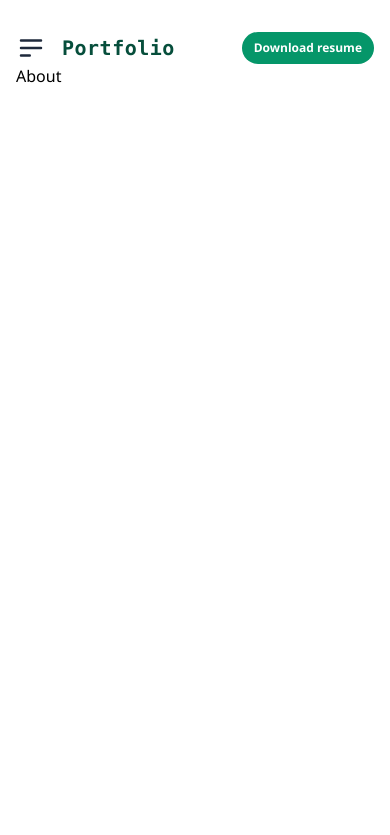
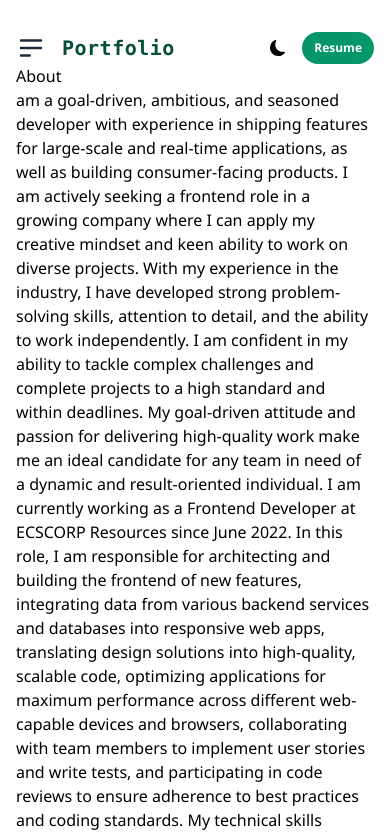
Before and after one commit to Kelechi095/Portfolio, a React (Vite) app: page /about in a window 390 px wide. Shown: the top 835 px of the page. Built offline with nearby package versions, Linux system fonts and the light colour scheme.

Commit message:
redesigned hamburger nav

```diff
--- a/src/Pages/About.tsx
+++ b/src/Pages/About.tsx
@@ -6,6 +6,44 @@ const About = () => {
     <Wrapper>
       <Nav />
       <h2>About</h2>
+      <p>
+        {" "}
+        am a goal-driven, ambitious, and seasoned developer with experience in
+        shipping features for large-scale and real-time applications, as well as
+        building consumer-facing products. I am actively seeking a frontend role
+        in a growing company where I can apply my creative mindset and keen
+        ability to work on diverse projects. With my experience in the industry,
+        I have developed strong problem-solving skills, attention to detail, and
+        the ability to work independently. I am confident in my ability to
+        tackle complex challenges and complete projects to a high standard and
+        within deadlines. My goal-driven attitude and passion for delivering
+        high-quality work make me an ideal candidate for any team in need of a
+        dynamic and result-oriented individual. I am currently working as a
+        Frontend Developer at ECSCORP Resources since June 2022. In this role, I
+        am responsible for architecting and building the frontend of new
+        features, integrating data from various backend services and databases
+        into responsive web apps, translating design solutions into
+        high-quality, scalable code, optimizing applications for maximum
+        performance across different web-capable devices and browsers,
+        collaborating with team members to implement user stories and write
+        tests, and participating in code reviews to ensure adherence to best
+        practices and coding standards. My technical skills include HTML, CSS,
+        JavaScript, TypeScript, React.js, Next.js, MongoDB, Tailwind CSS, Git,
+        Firebase, Redux/Redux-Toolkit, React-Query, Zod, and Next-Auth/Auth.js.
+        These skills cover a broad range of frontend development technologies
+        and frameworks, showcasing my versatility and ability to adapt to
+        different projects and environments. In addition to my technical skills,
+        I posses a set of valuable soft skills. I have excellent written and
+        oral communication skills, critical thinking skills, problem-solving
+        skills, strong work ethic, flexibility, adaptability, and time
+        management skills. This enable me to collaborate with my team members
+        and stakeholders effectively. Beyond my professional life, I have a
+        range of interests which includes reading, traveling, and listening to
+        music. I have obtained certifications in Responsive Web Design and
+        Frontend Development Libraries. Additionally, I have completed Jobberman
+        Soft Skills Training Certification, I believe these certifications will
+        further enhance my professional skill set.
+      </p>
     </Wrapper>
   );
 };
--- a/src/components/Hamburger.tsx
+++ b/src/components/Hamburger.tsx
@@ -1,3 +1,4 @@
+import { LiaTimesSolid } from "react-icons/lia";
 import { NavLink } from "react-router-dom";
 
 interface MobileNavProps {
@@ -7,78 +8,76 @@ interface MobileNavProps {
 }
 
 export const Hamburger = ({
-  changeTheme,
   toggleSidebar,
-  theme,
 }: MobileNavProps) => {
+
+  const activeStyles = "text-lg font-bold text-white border-b-2 pb-1 border-white"
+  const inactiveStyles = "text-lg text-white"
+
   return (
     <nav className="hidden-nav" onClick={(e) => e.stopPropagation()}>
+      <LiaTimesSolid
+        size={30}
+        className="cursor-pointer text-white"
+        onClick={toggleSidebar}
+      />
       <ul className="hidden-nav-ul">
         <NavLink
           to="/"
           className={({ isActive }) =>
-            isActive ? "text-cyan-600" : "text-slate-800"
+            isActive ? activeStyles : inactiveStyles
           }
           onClick={toggleSidebar}
         >
-          <li className="cursor-pointer items-center font-semibold text-base">
+          <li className="cursor-pointer items-center">
             Home
           </li>
         </NavLink>
         <NavLink
           to="/about"
           className={({ isActive }) =>
-            isActive ? "text-cyan-600" : "text-slate-800"
+          isActive ? activeStyles : inactiveStyles
           }
           onClick={toggleSidebar}
         >
-          <li className="cursor-pointer items-center font-semibold text-base">
-            About Me
+          <li className="cursor-pointer items-center">
+            About me
           </li>
         </NavLink>
         <NavLink
           to="/skills"
           className={({ isActive }) =>
-            isActive ? "text-cyan-600" : "text-slate-800"
+          isActive ? activeStyles : inactiveStyles
           }
           onClick={toggleSidebar}
         >
-          <li className="cursor-pointer items-center font-semibold text-base">
+          <li className="cursor-pointer items-center ">
             Skills
           </li>
         </NavLink>
         <NavLink
           to="/projects"
           className={({ isActive }) =>
-            isActive ? "text-cyan-600" : "text-slate-800"
+          isActive ? activeStyles : inactiveStyles
           }
           onClick={toggleSidebar}
         >
-          <li className="cursor-pointer items-center font-semibold text-base">
+          <li className="cursor-pointer items-center">
             Projects
           </li>
         </NavLink>
         <NavLink
           to="/contact"
           className={({ isActive }) =>
-            isActive ? "text-cyan-600" : "text-slate-800"
+          isActive ? activeStyles : inactiveStyles
           }
           onClick={toggleSidebar}
         >
-          <li className="cursor-pointer items-center font-semibold text-base">
-            Contact Me
+          <li className="cursor-pointer items-center">
+            Contact me
           </li>
         </NavLink>
 
-        <li
-          className="cursor-pointer text-xs font-semibold uppercase w-fit"
-          onClick={() => {
-            changeTheme();
-            toggleSidebar();
-          }}
-        >
-          {theme === "light" ? "Dark Mode" : "Light Mode"}
-        </li>
       </ul>
     </nav>
   );
--- a/src/components/MobileNav.tsx
+++ b/src/components/MobileNav.tsx
@@ -16,9 +16,9 @@ const MobileNav = ({
   theme,
   isOpen,
 }: NavbarProps) => {
-
-  const activeStyles = "text-emerald-600 dark:text-emerald-600"
-  const inactiveStyles ="text-slate-800 hover:text-emerald-600 dark:text-zinc-100 dark:hover:text-emerald-600"
+  const activeStyles = "text-emerald-600 dark:text-emerald-600";
+  const inactiveStyles =
+    "text-slate-800 hover:text-emerald-600 dark:text-zinc-100 dark:hover:text-emerald-00";
 
   return (
     <nav
@@ -26,19 +26,12 @@ const MobileNav = ({
       onClick={(e) => e.stopPropagation()}
     >
       <ul className="flex items-center gap-4 lg:gap-8 text-slate-800 tracking-tighter">
-        {isOpen ? (
-          <LiaTimesSolid
-            size={30}
-            className="cursor-pointer lg:hidden dark:text-white"
-            onClick={toggleSidebar}
-          />
-        ) : (
         <HiOutlineMenuAlt2
           size={30}
           className="cursor-pointer lg:hidden dark:text-slate-100"
           onClick={toggleSidebar}
         />
-        )}
+
         <h2 className="logo-title">Portfolio</h2>
         <div className="hidden md:flex justify-between gap-8 text-sm items-center">
           <NavLink
@@ -96,17 +89,17 @@ const MobileNav = ({
       <ul className="flex justify-between items-center gap-4">
         {theme === "light" ? (
           <BsFillMoonFill
-            className="hidden lg:block cursor-pointer hover:text-emerald-600"
+            className="cursor-pointer hover:text-emerald-600"
             onClick={changeTheme}
           />
         ) : (
           <BsFillSunFill
-            className="text-white hidden lg:block cursor-pointer hover:text-emerald-600"
+            className="text-white cursor-pointer hover:text-emerald-600"
             onClick={changeTheme}
           />
         )}
 
-        <button className="nav-button">Download resume</button>
+        <button className="nav-button">Resume</button>
       </ul>
     </nav>
   );
--- a/src/index.css
+++ b/src/index.css
@@ -9,7 +9,7 @@ html, body, label {
 
 @layer components {
   .main {
-    @apply py-8 px-4 lg:px-12 lg:py-6  min-h-screen dark:bg-black relative;
+    @apply py-8 px-4 lg:px-12 lg:py-6  min-h-screen dark:bg-black;
   }
 
   .logo-title {
@@ -17,15 +17,15 @@ html, body, label {
   }
 
   .hidden-nav {
-    @apply lg:hidden w-full shadow-sm bg-white absolute top-16 left-0 dark:bg-darkBlue3 dark:text-white;
+    @apply lg:hidden w-full px-4 py-8 shadow-sm bg-emerald-600 absolute top-0 left-0 h-screen;
   }
 
   .hidden-nav-ul {
-    @apply px-4 py-6 mt-4 border dark:border-t-slate-700 dark:border-b-slate-700 dark:border-l-0 border-r-0 flex flex-col gap-5
+    @apply dark:bg-emerald-600 flex flex-col justify-center items-center gap-10
   }
 
   .nav-open {
-    @apply bg-white dark:bg-darkBlue3 absolute top-0 w-full left-0 py-4 px-4 flex items-center dark:border-none justify-between dark:lg:static dark:lg:py-0 dark:lg:px-0 dark:lg:bg-inherit lg:static lg:py-0 lg:px-0 lg:bg-inherit lg:border-none
+    @apply py-6 px-4 flex items-center dark:border-none justify-between
   }
 
   .nav-li {
```
Lines whose indentation alone changed are shown as unchanged.
